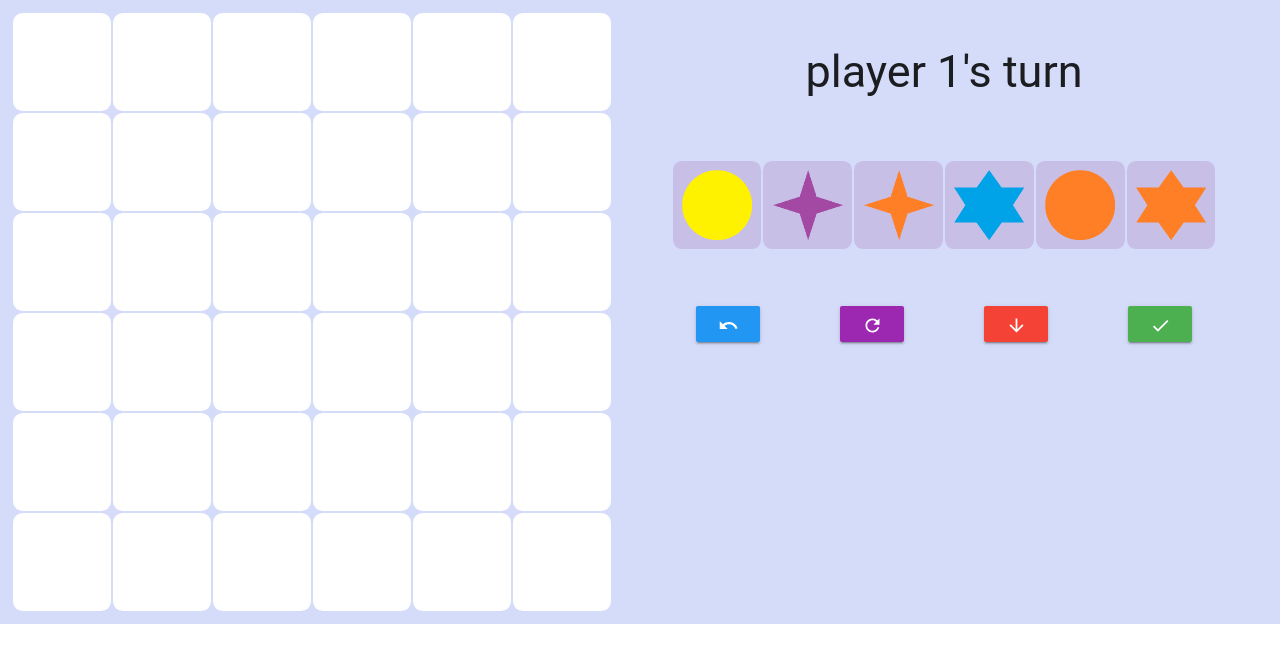
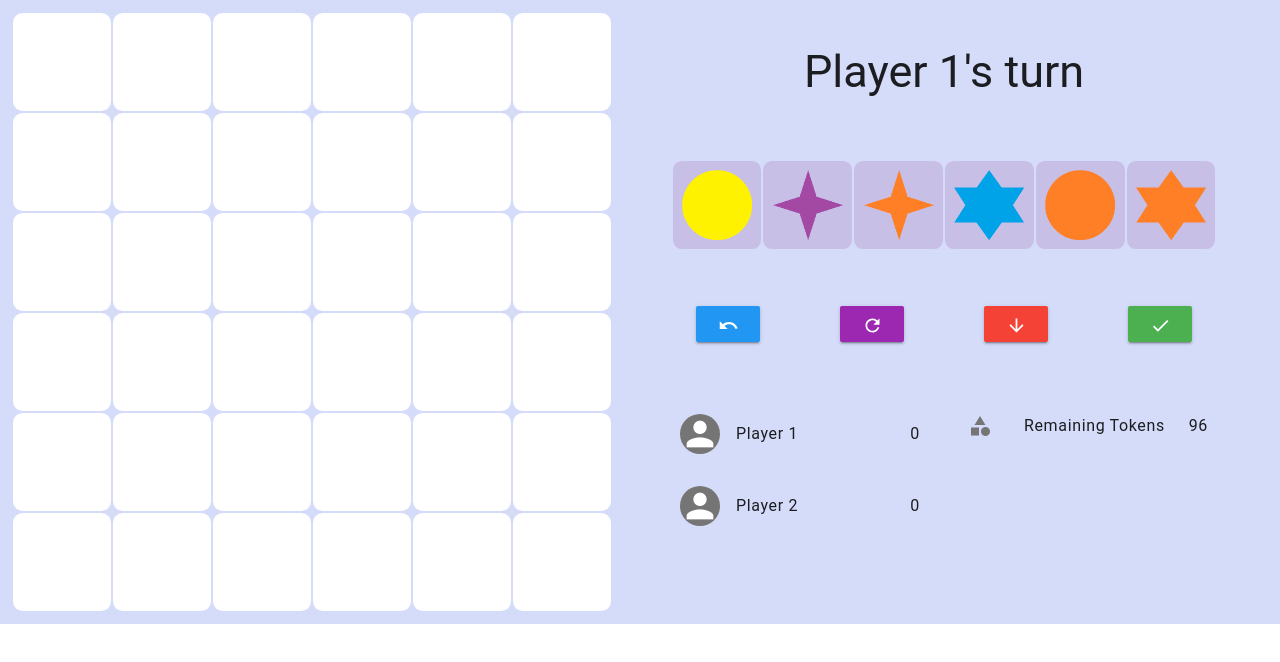
Before and after one commit to ae0n1an/qwirkle, a React (Create React App) app: page /game in a window 1280 px wide. Shown: the top 662 px of the page. Built offline with nearby package versions, Linux system fonts and the light colour scheme.

Commit message:
added player display and players display react components

```diff
--- a/src/App.tsx
+++ b/src/App.tsx
@@ -7,6 +7,8 @@ import ArrowDownwardIcon from '@mui/icons-material/ArrowDownward';
 import DoneIcon from '@mui/icons-material/Done';
 import UndoIcon from '@mui/icons-material/Undo';
 import RefreshIcon from '@mui/icons-material/Refresh';
+import TokenCountDisplay from './TokenCountDisplay';
+import PlayersDisplay from './PlayersDisplay';
 
 type AppProps = {
   game: Game;
@@ -22,14 +24,12 @@ function App(props: AppProps) {
     game.undoMove()
     setBoard({board: game.getBoard()})
     setPlayer({player: game.getActivePlayer()})
-    setStatus({status: game.getStatus()})
   };
 
   const undoAllClicked = () => {
     game.undoAllMoves()
     setBoard({board: game.getBoard()})
     setPlayer({player: game.getActivePlayer()})
-    setStatus({status: game.getStatus()})
   };
 
   const shuffleHand = () => {
@@ -84,6 +84,16 @@ function App(props: AppProps) {
                 </div>
               </div>
             </div>
+            <div className="mdl-cell mdl-cell--12-col mdl-cell--8-col-tablet mdl-cell--4-col-phone">
+              <div className="mdl-grid">
+                <div className="mdl-cell mdl-cell--6-col mdl-cell--4-col-tablet mdl-cell--2-col-phone">
+                  <PlayersDisplay players = {game.getPlayers()}/>
+                </div>
+                <div className="mdl-cell mdl-cell--6-col mdl-cell--4-col-tablet mdl-cell--2-col-phone">
+                  <TokenCountDisplay tokenCount = {game.getRemainingTokenCount()}/>
+                </div>
+              </div>
+            </div>
           </div>
         </div>
       </div>
--- /dev/null
+++ b/src/DisplayPlayer.tsx
@@ -0,0 +1,24 @@
+import React from 'react'
+import { Player } from './classes/player';
+import CategoryIcon from '@mui/icons-material/Category';
+
+type PlayersDisplayProps = {
+  name: string;
+  score: number
+}
+
+function DisplayPlayer(props: PlayersDisplayProps) {
+  const { name, score } = props;
+
+  return (
+    <div className="mdl-list__item">
+      <span className="mdl-list__item-primary-content">
+          <i className="material-icons mdl-list__item-avatar">person</i>
+          <span>{name}</span>
+      </span>
+      <div className="mdl-list__item-secondary-action">{score}</div>
+    </div>
+  )
+}
+
+export default DisplayPlayer
--- /dev/null
+++ b/src/PlayersDisplay.tsx
@@ -0,0 +1,26 @@
+import React from 'react'
+import { Player } from './classes/player';
+import CategoryIcon from '@mui/icons-material/Category';
+import DisplayPlayer from './DisplayPlayer';
+
+type PlayerDisplayProps = {
+  players: Player[];
+}
+
+function PlayersDisplay(props: PlayerDisplayProps) {
+  const { players } = props;
+
+  const renderedOutput: JSX.Element[] = []
+
+  players.forEach((player) => {
+    renderedOutput.push(<DisplayPlayer name={player.getName()} score={0}></DisplayPlayer>)
+  });
+
+  return (
+    <div className="mdl-list">
+      {renderedOutput}
+    </div>
+  )
+}
+
+export default PlayersDisplay
--- /dev/null
+++ b/src/TokenCountDisplay.tsx
@@ -0,0 +1,25 @@
+import React from 'react'
+import { Token } from './classes/token';
+import CategoryIcon from '@mui/icons-material/Category';
+
+type TokenCountDisplayProps = {
+  tokenCount: number;
+}
+
+function TokenCountDisplay(props: TokenCountDisplayProps) {
+  const { tokenCount } = props;
+
+  return (
+    <div className="mdl-list">
+        <div className="mdl-list__item">
+            <span className="mdl-list__item-primary-content">
+            <i className="material-icons mdl-list__item-icon">category</i>
+            <span>Remaining Tokens</span>
+            </span>
+            <div className="mdl-list__item-secondary-action">{tokenCount}</div>
+        </div>
+    </div>
+  )
+}
+
+export default TokenCountDisplay
--- a/src/classes/game.ts
+++ b/src/classes/game.ts
@@ -27,6 +27,14 @@ export class Game{
         this.active_player = this.players[0];
         this.action_stack = [];
         this.status_display = this.active_player.getName() + "'s turn";
+    }
+
+    public getPlayers() {
+        return this.players
+    }
+
+    public getRemainingTokenCount(): number {
+        return this.unplaced_tokens.length
     }
 
     public getStatus() : string{
@@ -68,7 +76,7 @@ export class Game{
             for (let j = 0; j < NUMBER_OF_TOKENS_PER_PLAYER; j++) {
                 tokens.push(this.unplaced_tokens.pop()!)
             }
-            this.players.push(new Player(tokens, "player " + (i+1).toString()))
+            this.players.push(new Player(tokens, "Player " + (i+1).toString()))
         }
     }
 
--- a/src/classes/player.ts
+++ b/src/classes/player.ts
@@ -5,6 +5,7 @@ export class Player implements Observer {
     private name: string
     private tokens: Token[]
     private selected_token?: Token
+    private score: number
 
     constructor(initial_tokens: Token[], name: string) {
         this.name = name
@@ -13,6 +14,7 @@ export class Player implements Observer {
             token.attach(this)
         }
         this.selected_token = undefined
+        this.score = 0
     }
 
     public getName(): string {
```
